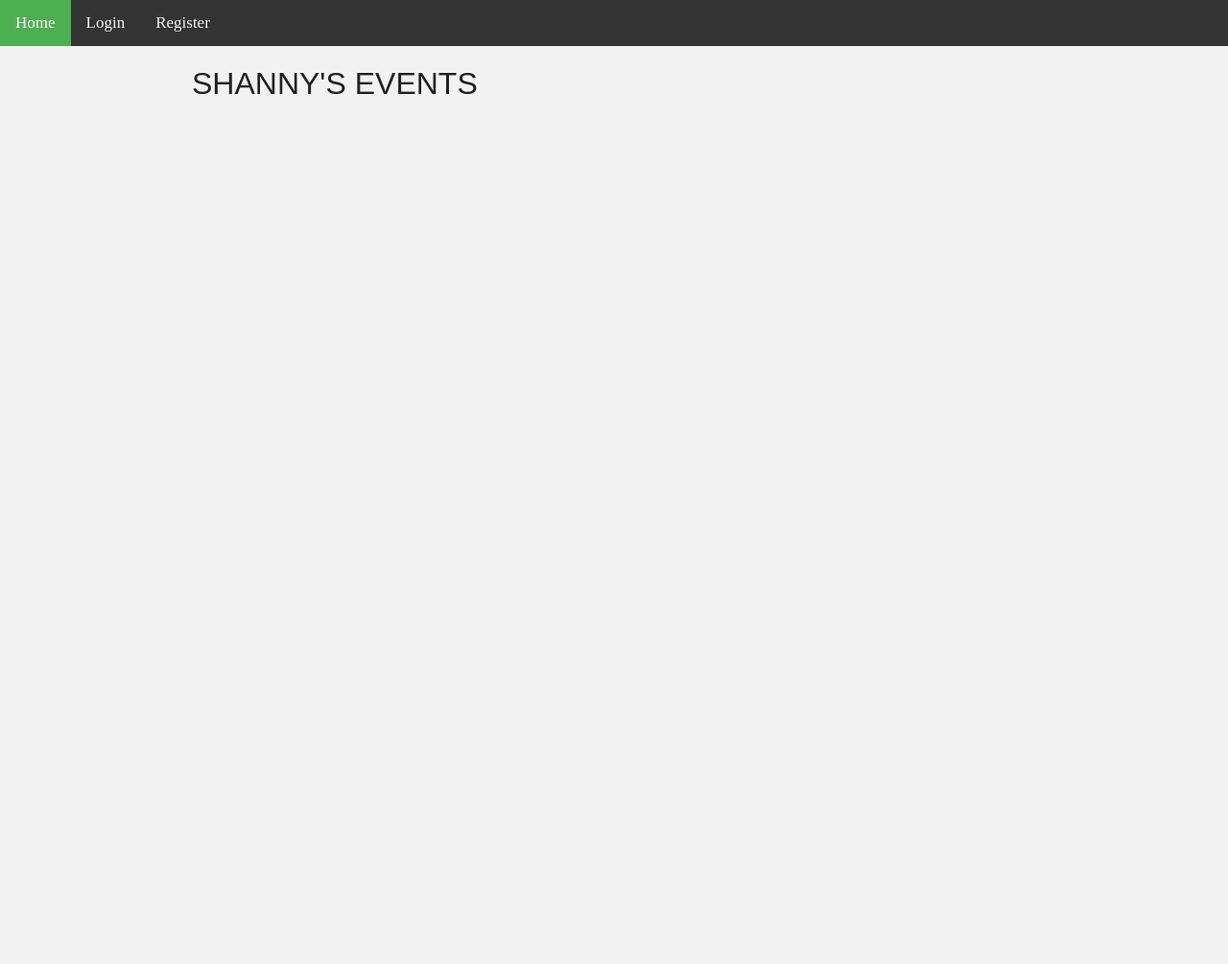
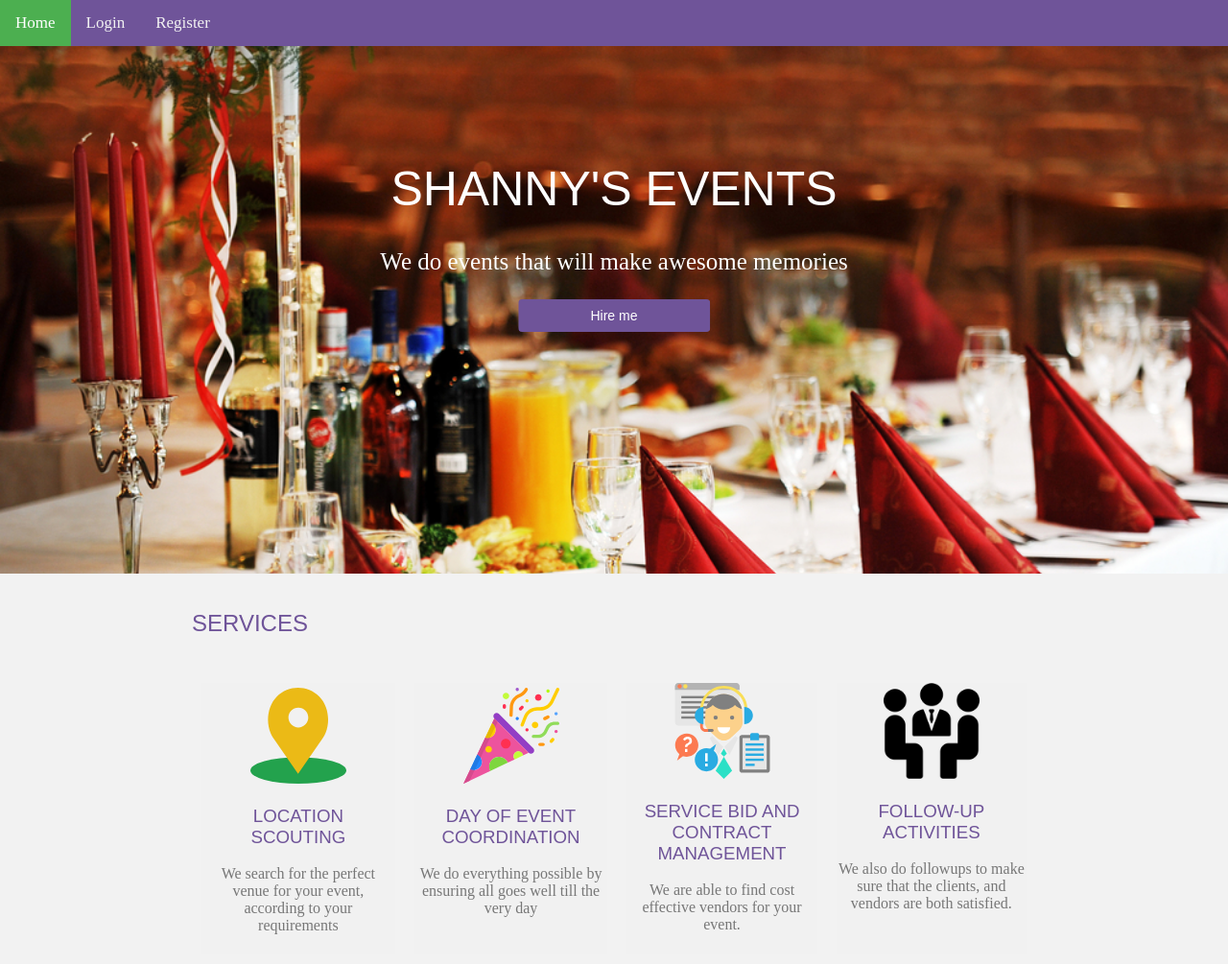
Before and after one commit to mukolweke/shanny-events, a PHP site: page / in a window 1280 px wide. Shown: the whole page at 96% size. Before the commit the page ends 98 px from the top, so only its background shows below. Run offline with PHP 8.4, Linux system fonts and the light colour scheme.

Commit message:
landing page done

```diff
--- /dev/null
+++ b/client/events.php
@@ -0,0 +1,6 @@
+<?php
+
+
+echo 'events'
+
+?>
--- /dev/null
+++ b/client/profile.php
@@ -0,0 +1,5 @@
+<?php
+
+echo 'profile'
+
+?>
--- a/index.html
+++ b/index.html
@@ -4,18 +4,55 @@
     <title>Shanny's Events System</title>
 
     <link rel="stylesheet" href="styles/main.css">
+
 </head>
 <body>
 <div class="topnav">
-    <a class="active" href="index.html">Home</a>
+    <a class="active" href="./index.html">Home</a>
     <a href="auth/login.php">Login</a>
     <a href="auth/register.php">Register</a>
+
 </div>
 
 
+<div class="backdrop">
+    <div class="banner-text">
+        <h1>Shanny's Events</h1>
+        <p>We do events that will make awesome memories</p>
+        <button class="btn banner-btn">Hire me</button>
+    </div>
+</div>
+
+<br>
+
 <div class="container">
-    <h1>Shanny's Events</h1>
+    <div class="services">
+        <h2>Services</h2>
+        <br>
+        <div class="services-panels">
+            <div class="service-pa location">
+                <img src="/styles/img/placeholder.svg" class="service-icons" alt="">
+                <h3>Location Scouting</h3>
+                <p>We search for the perfect venue for your event, according to your requirements</p>
+            </div>
+            <div class="service-pa management">
+                <img src="/styles/img/parties.svg" class="service-icons" alt="">
+                <h3>Day of Event Coordination</h3>
+                <p>We do everything possible by ensuring all goes well till the very day</p>
+            </div>
+            <div class="service-pan relations ">
+                <img src="/styles/img/relations.svg" class="service-icons" alt="">
+                <h3>Service Bid and Contract Management</h3>
+                <p>We are able to find cost effective vendors for your event.</p>
+            </div>
 
+            <div class="service-pan after-service ">
+                <img src="/styles/img/meeting.png" class="service-icons" alt="">
+                <h3>Follow-Up Activities</h3>
+                <p>We also do followups to make sure that the clients, and vendors are both satisfied.</p>
+            </div>
+        </div>
+    </div>
 </div>
 </body>
 </html>
--- a/styles/main.css
+++ b/styles/main.css
@@ -1,16 +1,10 @@
 body {
-    /*margin: 0;*/
-    /*padding: 0;*/
-    /*font-size: 14px;*/
-    /*line-height: 1.42857143;*/
-    /*color: #333;*/
-    /*background-color: #fff;*/
     margin: 0;
     width: 100%;
-    height: calc(100% - 48px);
+    height: 100%;
     min-height: calc(100% - 48px);
     background: #f2f2f2;
-    color: #212121;
+    color: #6f5499;
 }
 
 * {
@@ -31,12 +25,12 @@ p {
     color: #777;
 }
 
-.text-center{
+.text-center {
     text-align: center;
 }
 
 .topnav {
-    background-color: #333;
+    background-color: #6f5499;
     overflow: hidden;
 }
 
@@ -59,12 +53,11 @@ p {
     font-size: 16px;
     margin: 10px;
     width: 100%;
-    /*border-bottom: 2px solid #f6f6f6;*/
     border: none;
     border-radius: 5px 5px 5px 5px;
 }
 
-.help-block{
+.help-block {
     color: red;
 }
 
@@ -96,6 +89,7 @@ p {
     border: 1px solid transparent;
     border-radius: 4px;
 }
+
 .topnav a {
     float: left;
     color: #f2f2f2;
@@ -119,3 +113,91 @@ p {
     padding-left: 200px;
     padding-right: 200px;
 }
+
+.backdrop {
+    background: black url(/styles/img/banner1.jpg) no-repeat;
+    background-size: cover;
+    /*position: relative;*/
+    height: 550px;
+    width: 100%;
+}
+
+.banner-text {
+    text-align: center;
+    position: absolute;
+    top: 30%;
+    left: 50%;
+    transform: translate(-50%, -50%);
+    color: white;
+}
+
+.banner-text h1 {
+    font-size: 50px;
+}
+
+.banner-text p {
+    color: #ffffff;
+    font-size: 25px;
+}
+
+.banner-btn {
+    width: 200px;
+    background: #6f5499;
+    color: white;
+}
+
+.services-panels {
+    display: flex;
+}
+
+.services-panels > div {
+    background-color: #f1f1f1;
+    width: 300px;
+    margin: 10px;
+    text-align: center;
+}
+
+.shadow {
+    box-shadow: 0 1px 3px rgba(0, 0, 0, 0.12), 0 1px 2px rgba(0, 0, 0, 0.24);
+}
+
+.service-pa{
+    padding: 5px;
+    text-align: center;
+}
+
+.service-icons{
+    width: 100px;
+    height: 100px;
+}
+
+.dash-body{
+    display: flex;
+    margin-top: 20px;
+}
+
+.dash-body .side-menu {
+    width: 20%;
+}
+
+.dash-body .main-content{
+    width: 70%;
+}
+
+.sidenav {
+    position: fixed;
+    overflow-x: hidden;
+}
+
+.sidenav a {
+    padding: 8px 8px 8px 32px;
+    text-decoration: none;
+    font-size: 20px;
+    color: #818181;
+    display: block;
+}
+
+.sidenav a:hover {
+    color: #000;
+    text-decoration: underline;
+}
```
Also changed, not shown: client/client_page.php (+23 -4 lines), styles/img/banner1.jpg (added), styles/img/meeting.png (added), styles/img/parties.svg (added), styles/img/placeholder.svg (added), styles/img/relations.svg (added), 1 other file.
